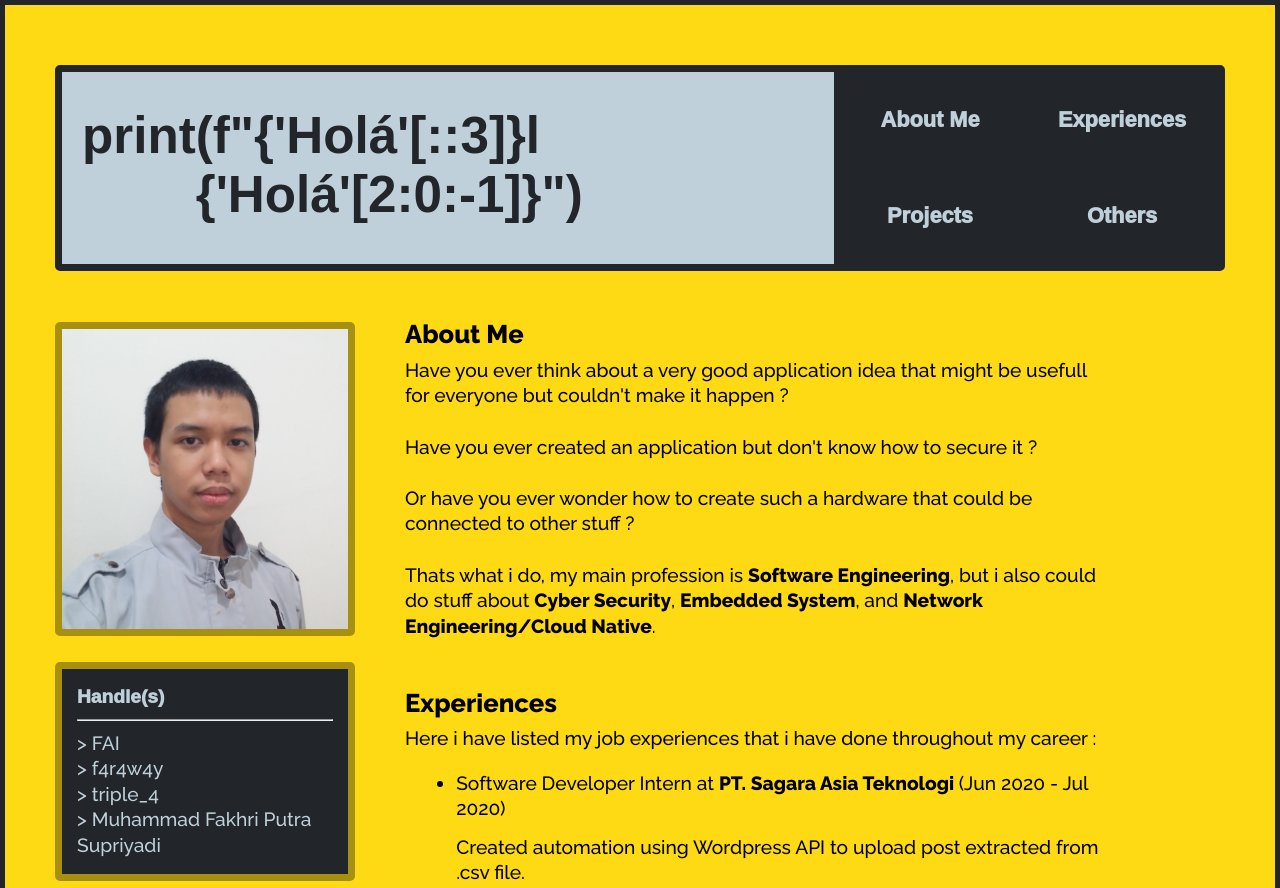
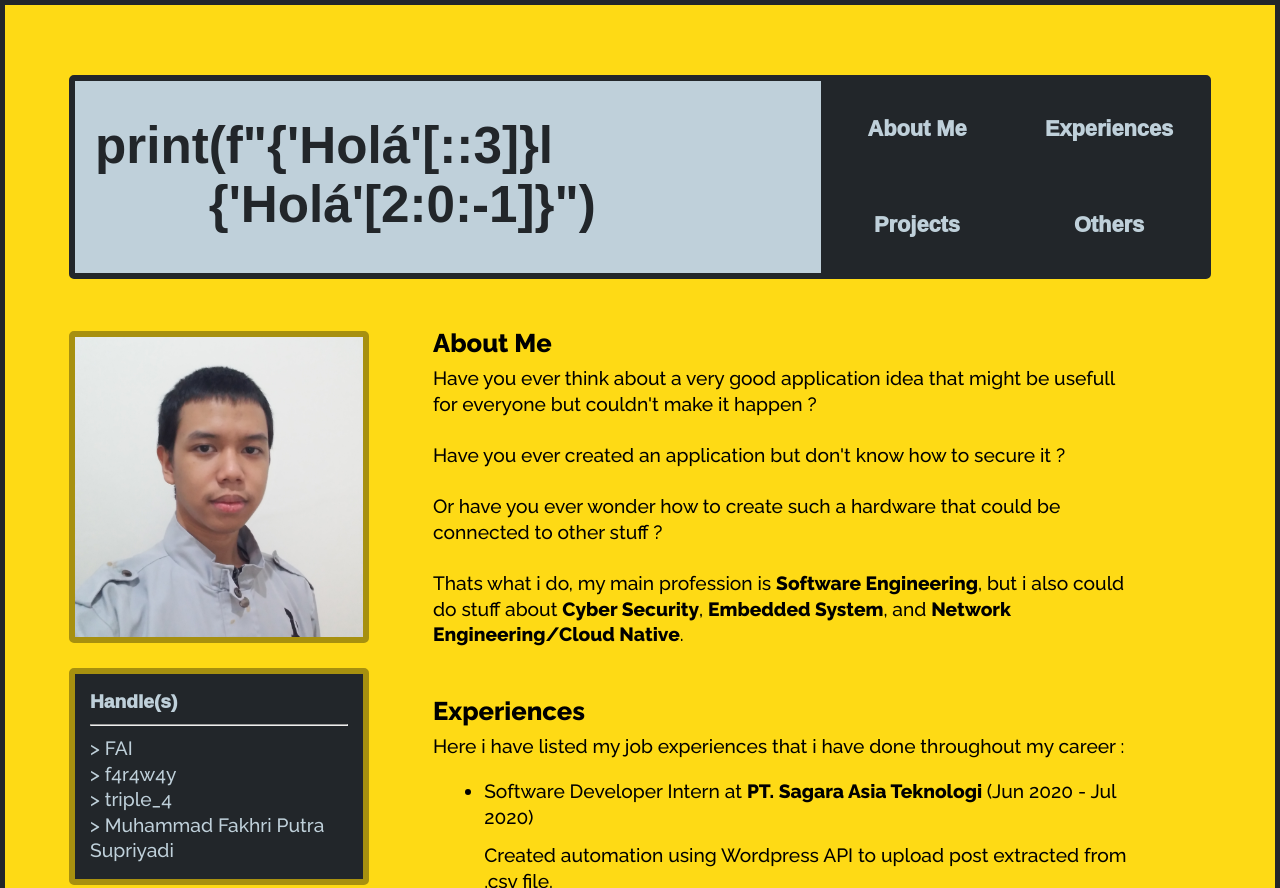
Before and after one commit to fakhrip/Bangkit_Web_Assigment, a plain HTML site: page index.html in a window 1280 px wide. Shown: the top 888 px of the page. Drawn offline with Linux system fonts and the light colour scheme; a web font is replaced by a local one.

Commit message:
fix styling moaaarrr

```diff
--- a/index.html
+++ b/index.html
@@ -26,10 +26,10 @@
     header {
         display: flex;
         justify-content: space-between;
-        margin-top: 60px;
+        margin-top: 5.5vw;
         margin-bottom: 4vw;
-        margin-right: 50px;
-        margin-left: 50px;
+        margin-right: 5vw;
+        margin-left: 5vw;
 
         position: sticky;
         top: 0px;
@@ -37,7 +37,7 @@
         border-style: solid;
         border-color: #22262A;
         border-radius: 5px;
-        border-width: 7px;
+        border-width: .5vw;
 
         background-color: #BFD0DA;
 
@@ -106,8 +106,8 @@
 
     main {
         display: flex;
-        margin-right: 50px;
-        margin-left: 50px;
+        margin-right: 5vw;
+        margin-left: 5vw;
         line-height: 2vw;
         overflow-wrap: break-word;
 
@@ -129,7 +129,7 @@
         border-style: solid;
         border-color: #a7900f;
         border-radius: 5px;
-        border-width: 7px;
+        border-width: .5vw;
     }
 
     aside > div {
@@ -140,7 +140,7 @@
         border-style: solid;
         border-color: #a7900f;
         border-radius: 5px;
-        border-width: 7px;
+        border-width: .5vw;
     }
 
     aside > div > span {
@@ -175,26 +175,27 @@
 
     article > section {
         margin-bottom: 10px;
-        padding-left: 50px;
+        padding-left: 5vw;
         font-size: 2vw;
         font-weight: 900;
     }
 
     article > div {
-        padding-left: 50px;
+        padding-left: 5vw;
         max-width: 55vw;
     }
 
     footer {
         display: flex;
         padding: 15px;
-        padding-right: 50px;
-        padding-left: 50px;
+        padding-right: 5vw;
+        padding-left: 5vw;
         color: #BFD0DA;
-        margin-top: 50px;
+        margin-top: 20px;
         background-color: #22262A;
         justify-content: space-between;
 
+        font-size: 1.2vw;
         font-weight: lighter;
         font-family: 'Raleway', sans-serif;
     }
@@ -207,12 +208,12 @@
 
         header > nav {
             width: 100%;
-            height: 50px;
+            height: 4vw;
             flex-direction: row;
         }
 
         header > nav > .flex-col > a {
-            line-height: 55px;
+            line-height: calc(10vw * 50/100);
         }
 
         article:first-child {
@@ -232,7 +233,6 @@
 
         aside > img {
             max-height: 200px;
-            object-position: 0 40%;
         }
 
         article > section {
@@ -242,6 +242,7 @@
         article > div {
             padding-left: 0px;
             width: 100%;
+            max-width: none;
         }
     }
 </style>
```
